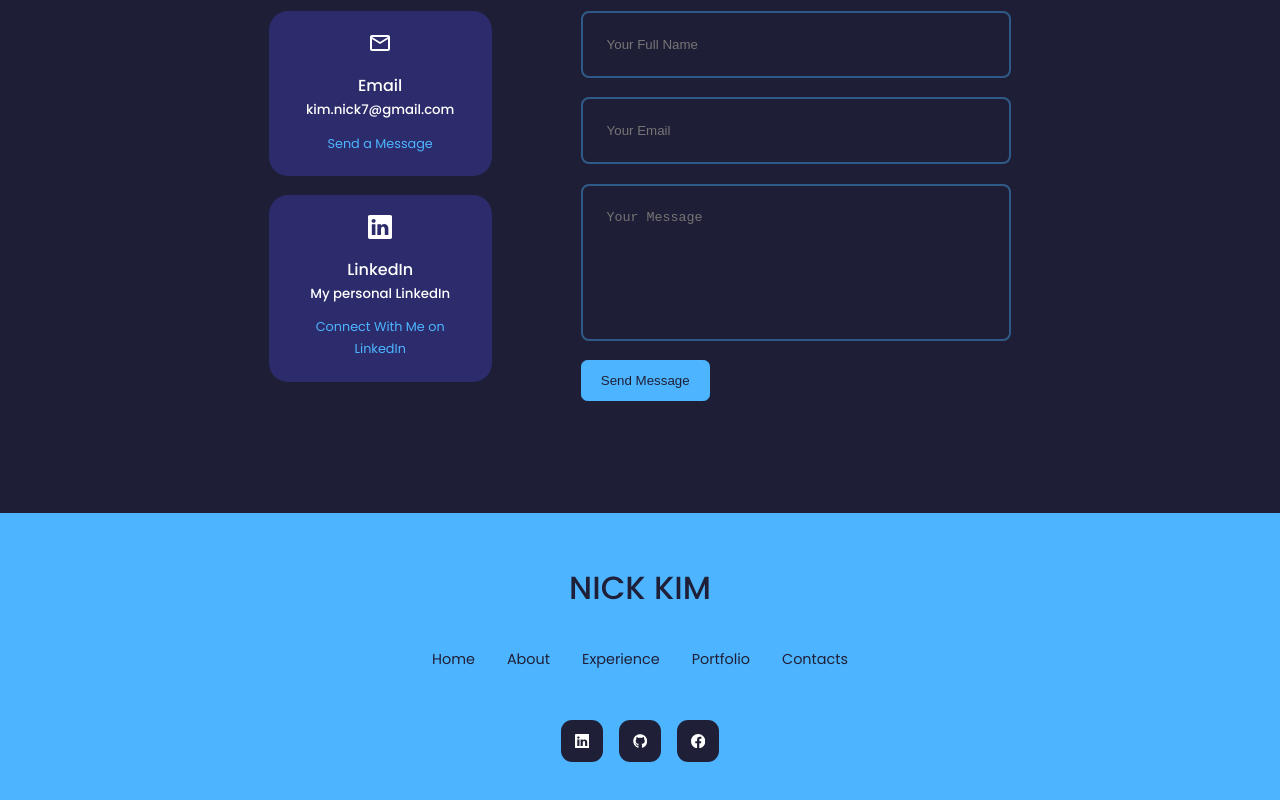
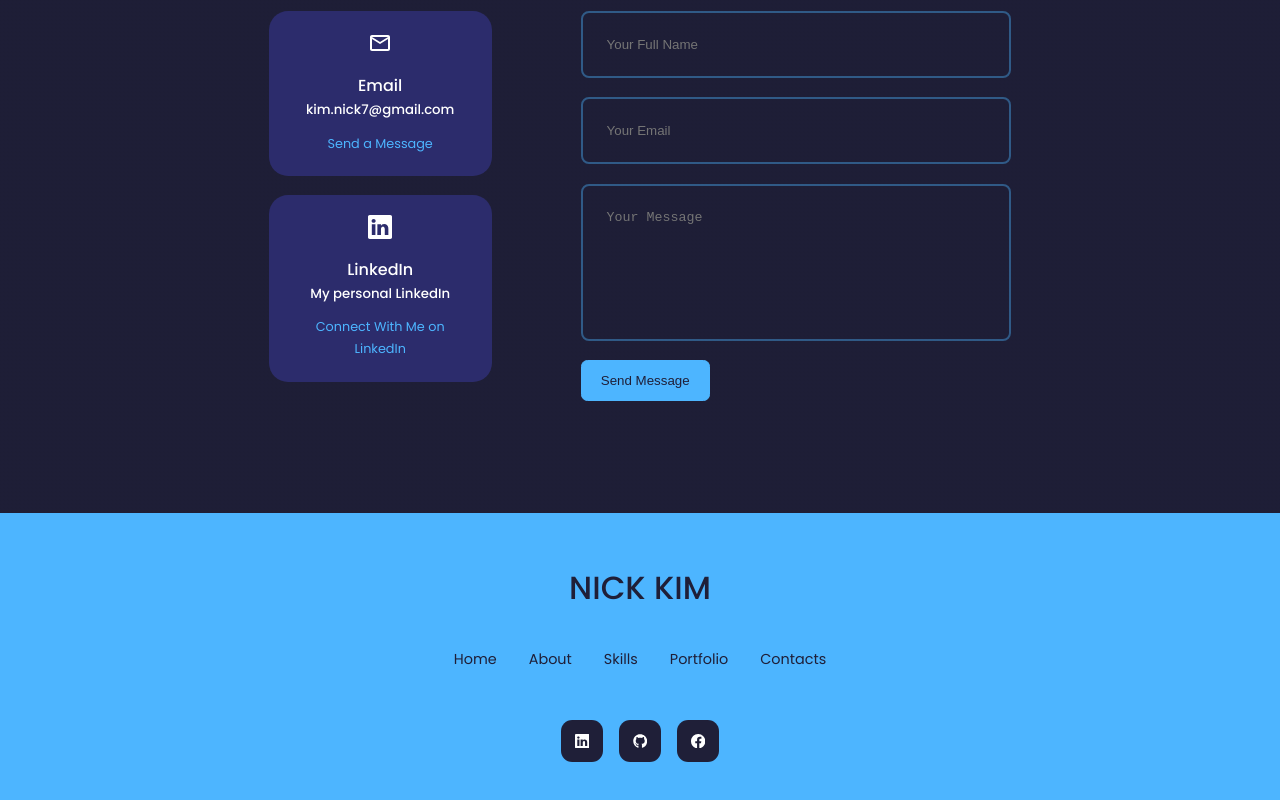
Before and after one commit to ndkim1997/react-portfolio, a React (Create React App) app: page / in a window 1280 px wide. Shown: the part 3076-3876 px from the top of the page. Built offline with nearby package versions, Linux system fonts and the light colour scheme.

Commit message:
small sytling edits

```diff
--- a/src/components/footer/Footer.jsx
+++ b/src/components/footer/Footer.jsx
@@ -12,7 +12,7 @@
       <ul className='permalinks'>
         <li><a href='#'>Home</a></li>
         <li><a href='#about'>About</a></li>
-        <li><a href='#experience'>Experience</a></li>
+        <li><a href='#experience'>Skills</a></li>
         <li><a href='#portfolio'>Portfolio</a></li>
         <li><a href='#contact'>Contacts</a></li>
       </ul>
```
